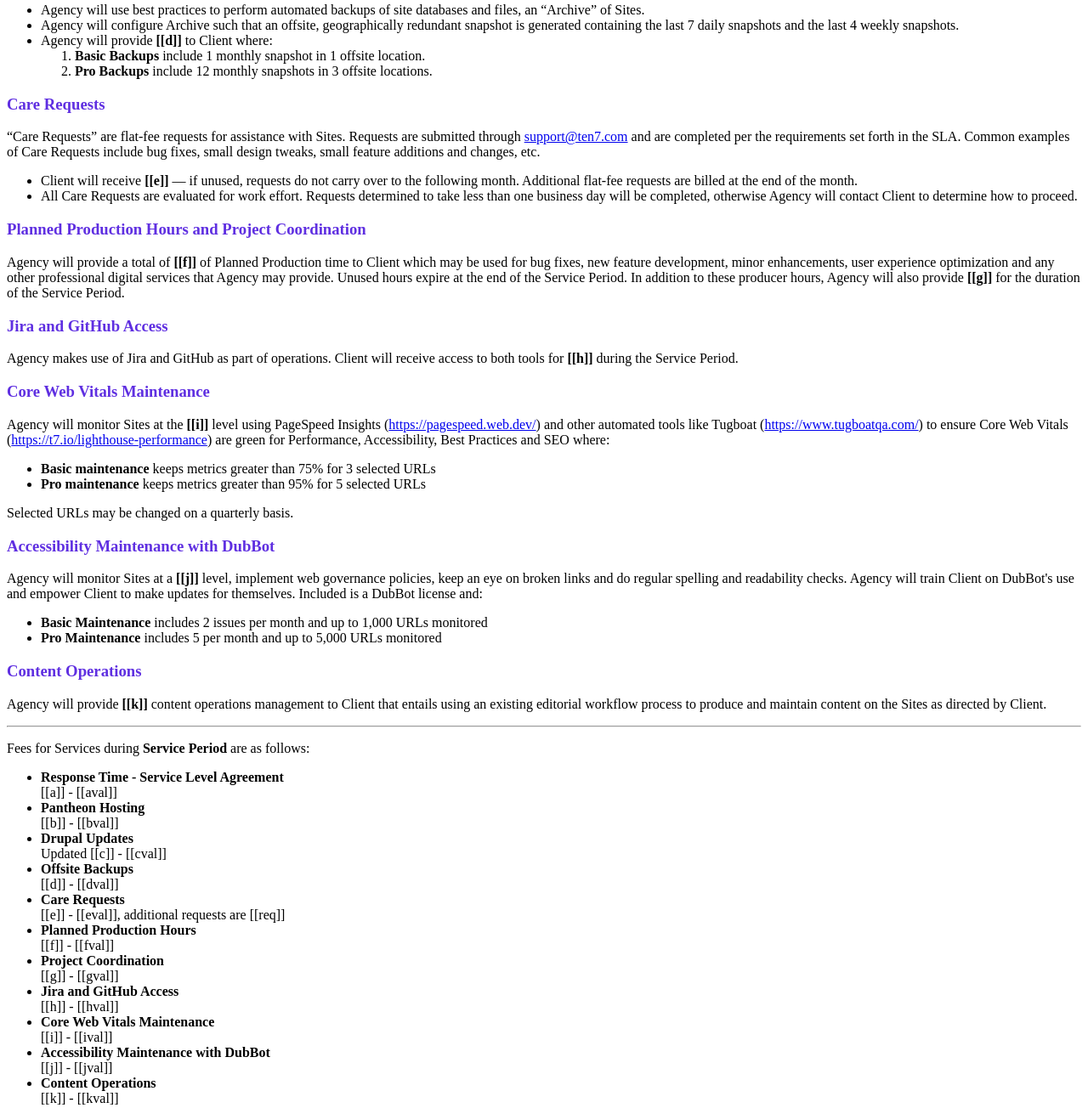
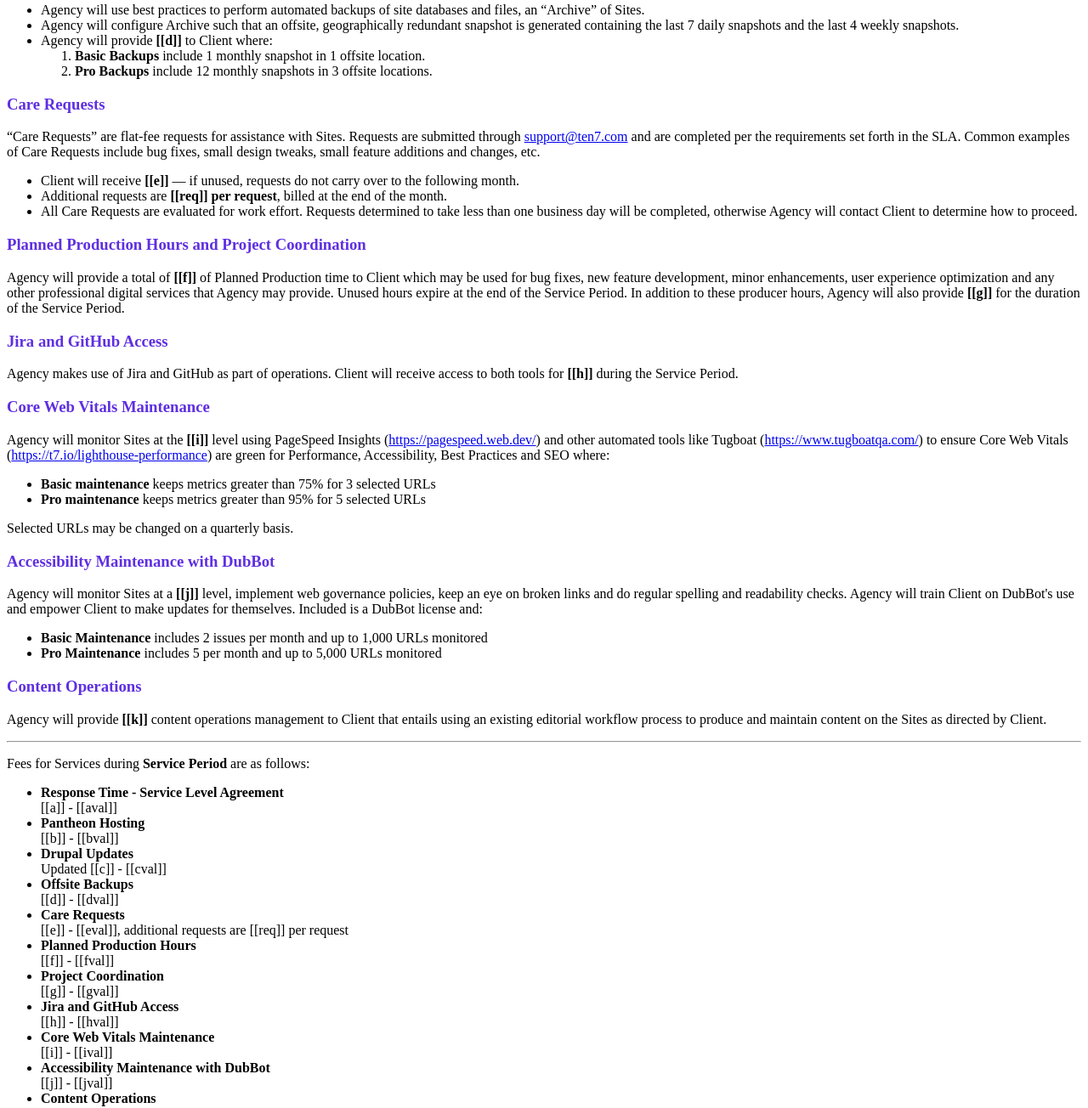
Before and after one commit to ten7/contract.ten7.com, a plain HTML site: page index.html in a window 1280 px wide. Shown: the part 528-1832 px from the top of the page at 85% size. Drawn offline with Linux system fonts and the light colour scheme.

Commit message:
add req amount to verbiage

```diff
--- a/index.html
+++ b/index.html
@@ -69,7 +69,8 @@
             small design tweaks, small feature additions and changes, etc.
          </p>
          <ul>
-            <li>Client will receive <strong>[[e]]</strong> — if unused, requests do not carry over to the following month. Additional flat-fee requests are billed at the end of the month.</li>
+            <li>Client will receive <strong>[[e]]</strong> — if unused, requests do not carry over to the following month.</li>
+            <li>Additional requests are <strong>[[req]] per request</strong>, billed at the end of the month.</li>
             <li>All Care Requests are evaluated for work effort. Requests determined to take less than one business day will be completed, otherwise Agency will contact Client to determine how to proceed.</li>
          </ul>
       </span>
@@ -134,7 +135,7 @@
          <li id="d2"><strong>Offsite Backups</strong><br>
             [[d]] - [[dval]]</li>
          <li id="e2"><strong>Care Requests</strong><br>
-            [[e]] - [[eval]], additional requests are [[req]]</li>
+            [[e]] - [[eval]], additional requests are [[req]] per request</li>
          <li id="f2"><strong>Planned Production Hours</strong><br>
             [[f]] - [[fval]]</li>
          <li id="g2"><strong>Project Coordination</strong><br>
```
